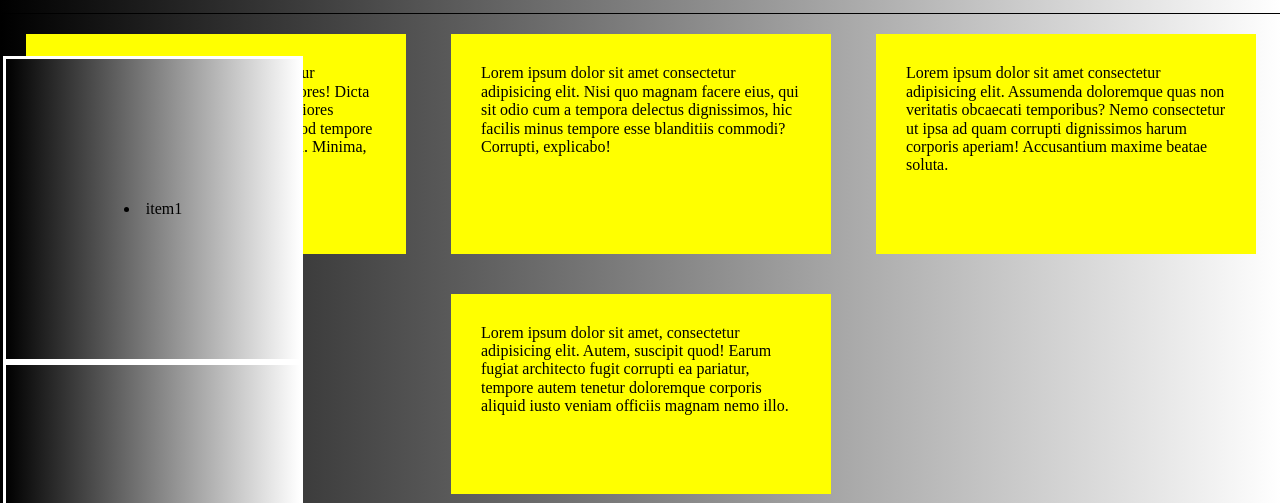
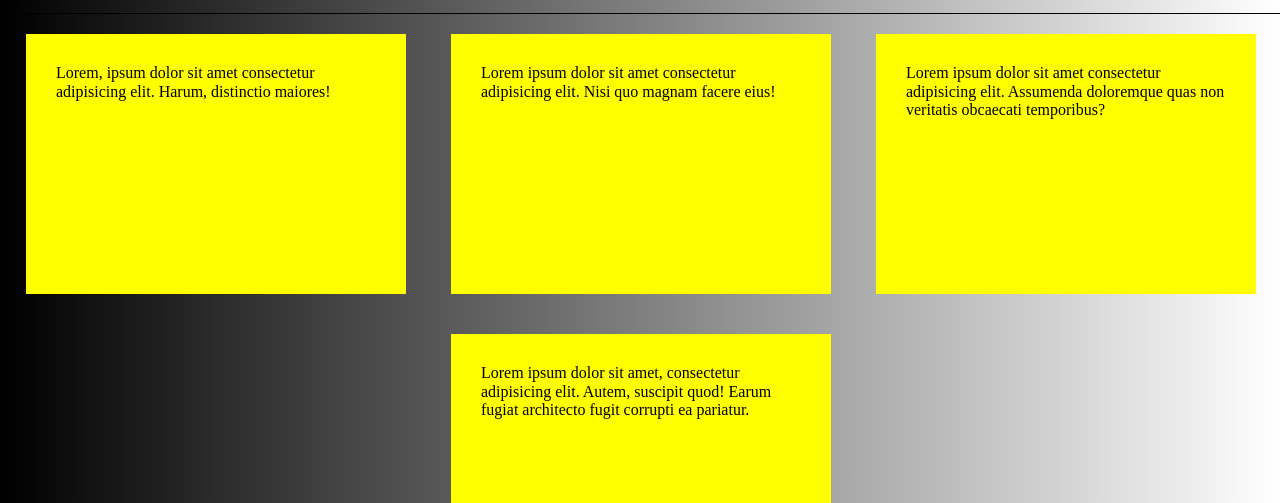
Before and after one commit to GermanG96/Coderhouse, a plain HTML site: page index.html in a window 1280 px wide. Shown: the part 286-789 px from the top of the page. Drawn offline with Linux system fonts and the light colour scheme.

Commit message:
termine la pagina

```diff
--- a/estilo.css
+++ b/estilo.css
@@ -22,7 +22,7 @@
     flex-direction: row;
     width: 90%;
     justify-content: flex-end;
-
+    transition: 5s;
 
 }
 
@@ -50,7 +50,7 @@
 
     flex-direction: row;
     justify-content: space-evenly;
-    height: 500px;
+    height: 600px;
     border: 1px solid black;
     width: 100%;
     align-items: stretch;
@@ -63,25 +63,13 @@
     width: 25%;
     padding: 30px;
     margin: 20px;
+    transition: 5s;
 
 }
-
-.itemsFlex {
-    display: flex;
-    background-image: linear-gradient(to right ,rgba(0,0,0,255),white);
-    flex-direction: row;
-    justify-content: center;
-    border: 3px solid white;
-    width: 300px;
-    height: 300px;
-    align-items: center;
-    flex-wrap: wrap;
-    align-content: center;
+.sectionFlex p:hover{
+    height: 100px;
 
 }
-
-
-
 
 
 
--- a/index.html
+++ b/index.html
@@ -25,20 +25,14 @@
     <section class="sectionFlex">
 
 
-        <p>Lorem, ipsum dolor sit amet consectetur adipisicing elit. Harum, distinctio maiores! Dicta cum, officia voluptatem veritatis asperiores suscipit, accusantium soluta dolore quod tempore veniam nihil dolorum pariatur aperiam. Minima, harum?</p>
-        <p>Lorem ipsum dolor sit amet consectetur adipisicing elit. Nisi quo magnam facere eius, qui sit odio cum a tempora delectus dignissimos, hic facilis minus tempore esse blanditiis commodi? Corrupti, explicabo!</p>
-        <p>Lorem ipsum dolor sit amet consectetur adipisicing elit. Assumenda doloremque quas non veritatis obcaecati temporibus? Nemo consectetur ut ipsa ad quam corrupti dignissimos harum corporis aperiam! Accusantium maxime beatae soluta.</p>
-        <p>Lorem ipsum dolor sit amet, consectetur adipisicing elit. Autem, suscipit quod! Earum fugiat architecto fugit corrupti ea pariatur, tempore autem tenetur doloremque corporis aliquid iusto veniam officiis magnam nemo illo.</p>
+        <p>Lorem, ipsum dolor sit amet consectetur adipisicing elit. Harum, distinctio maiores!</p>
+        <p>Lorem ipsum dolor sit amet consectetur adipisicing elit. Nisi quo magnam facere eius!</p>
+        <p>Lorem ipsum dolor sit amet consectetur adipisicing elit. Assumenda doloremque quas non veritatis obcaecati temporibus?</p>
+        <p>Lorem ipsum dolor sit amet, consectetur adipisicing elit. Autem, suscipit quod! Earum fugiat architecto fugit corrupti ea pariatur.</p>
 
     </section>
 
-    </div>
-         <section class="itemsFlex">
-            <div class="item1 itemsFlex" ><li>item1</li></div>
-            <div class="item2 itemsFlex"><li>item2</li></div>
-            <div class="item3 itemsFlex"><li>item3</li></div>
-            <div class="item4 itemsFlex"><li>item4</li></div>
-        </section>
+
 
 </body>
 
```
